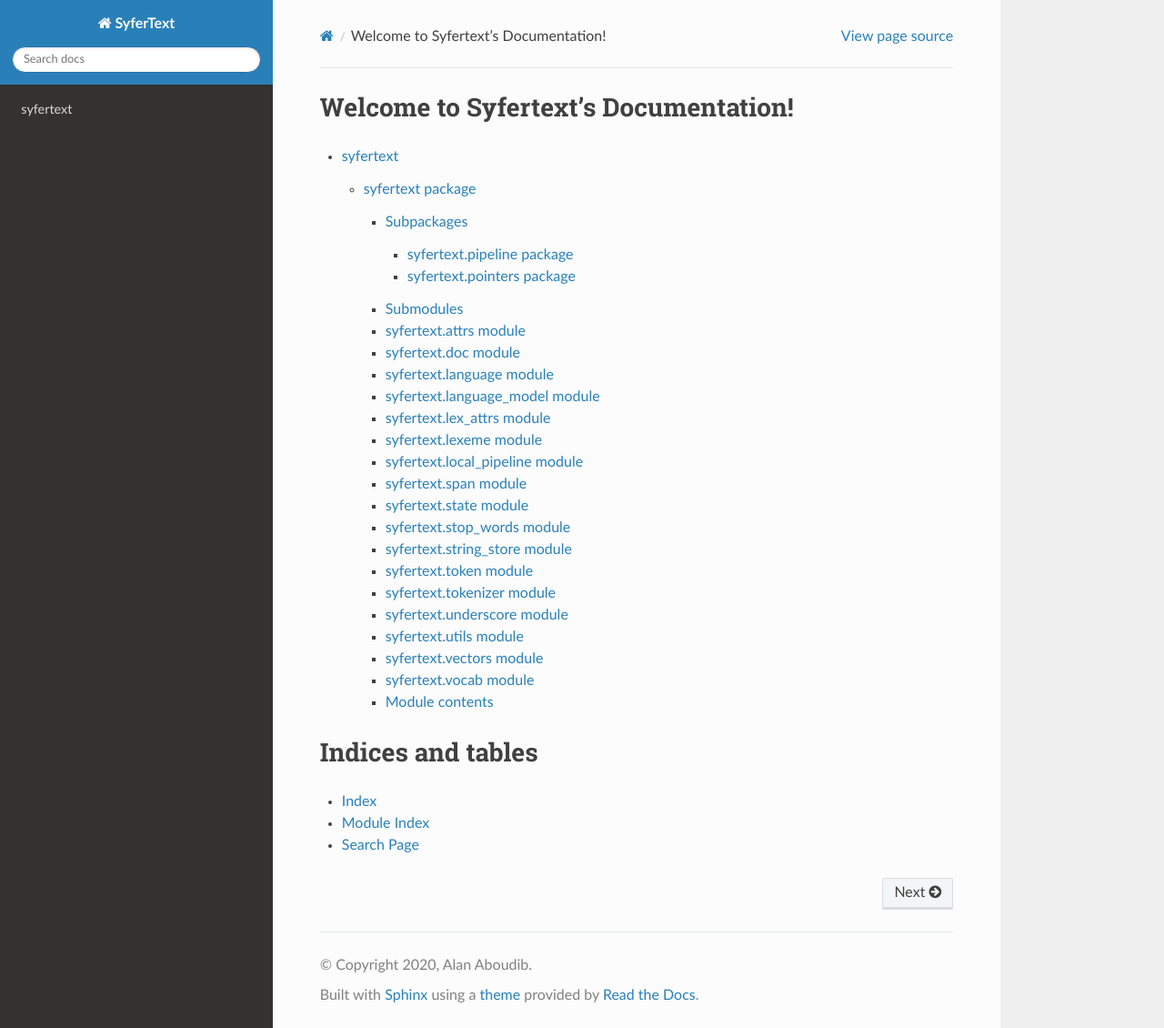
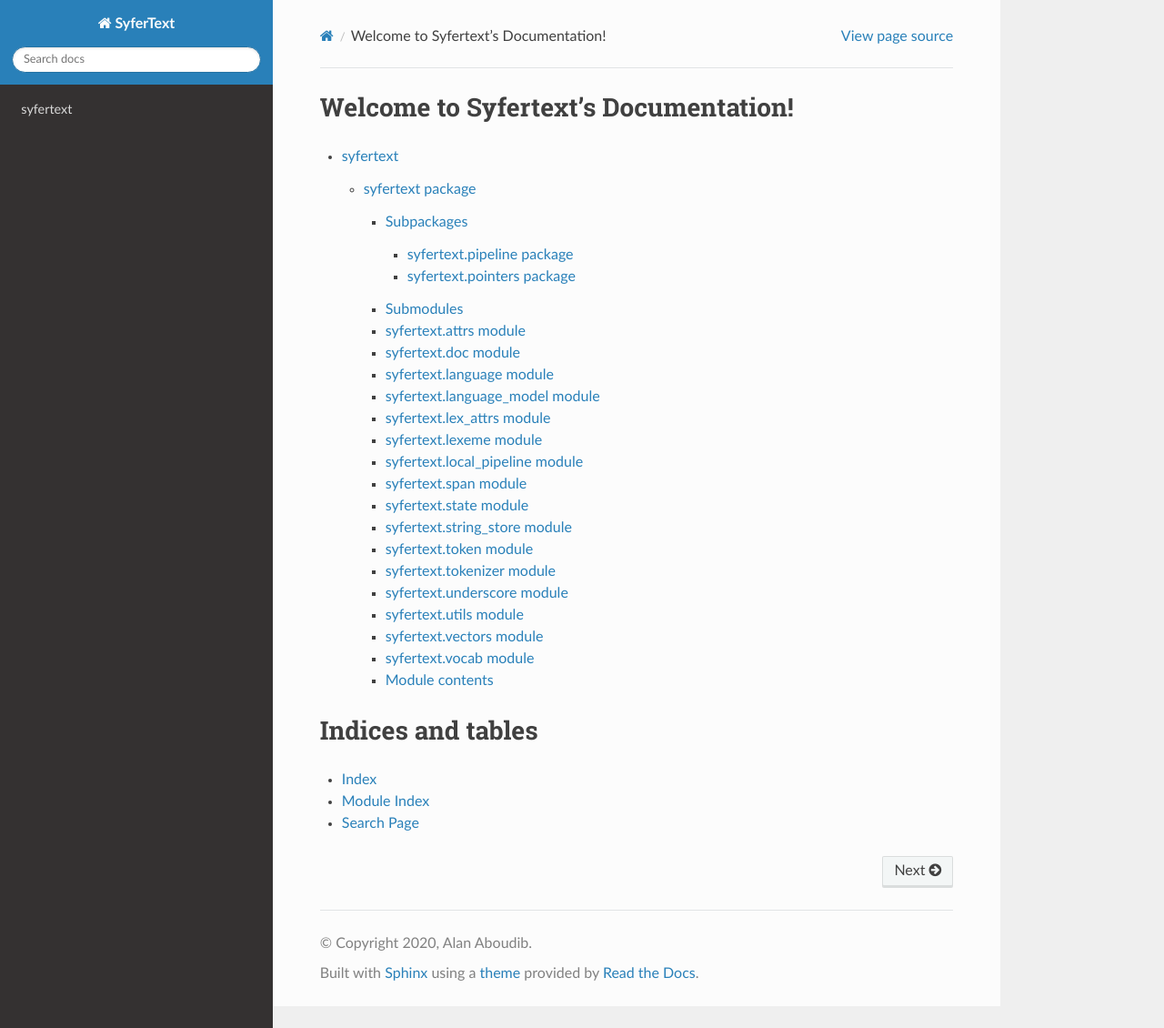
Before and after one commit to OpenMined/SyferText, a Sphinx documentation site: the page built from docs/source/index.rst, in a window 1280 px wide and 1130 px high. Shown: the whole window at 91% size. Built offline with Sphinx 7.4.7 and the Read the Docs theme 2.0.0, drawn with Linux system fonts in a browser that asks for light colours.

Commit message:
Stop words module removed from docs

```diff
--- a/docs/source/syfertext.rst
+++ b/docs/source/syfertext.rst
@@ -86,13 +86,6 @@
    :undoc-members:
    :show-inheritance:
 
-syfertext.stop\_words module
-----------------------------
-
-.. automodule:: syfertext.stop_words
-   :members:
-   :undoc-members:
-   :show-inheritance:
 
 syfertext.string\_store module
 ------------------------------
```
